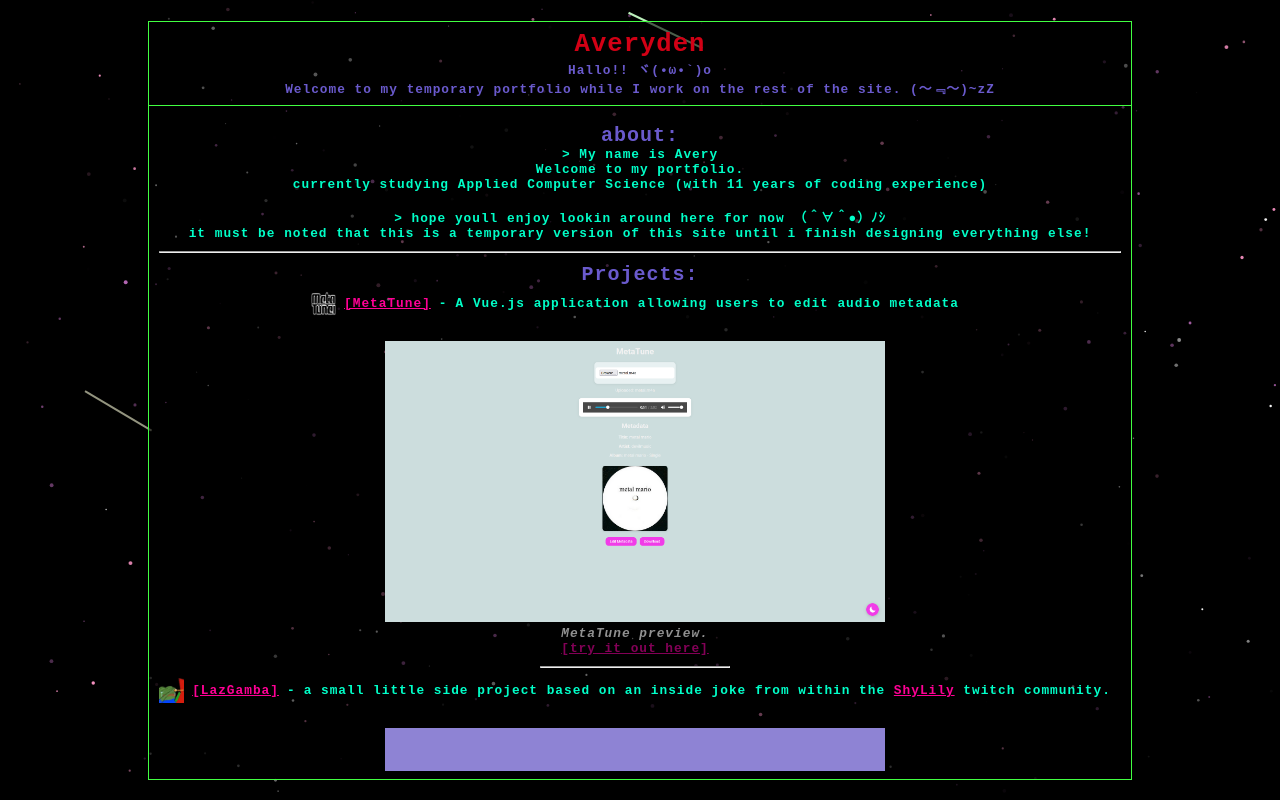
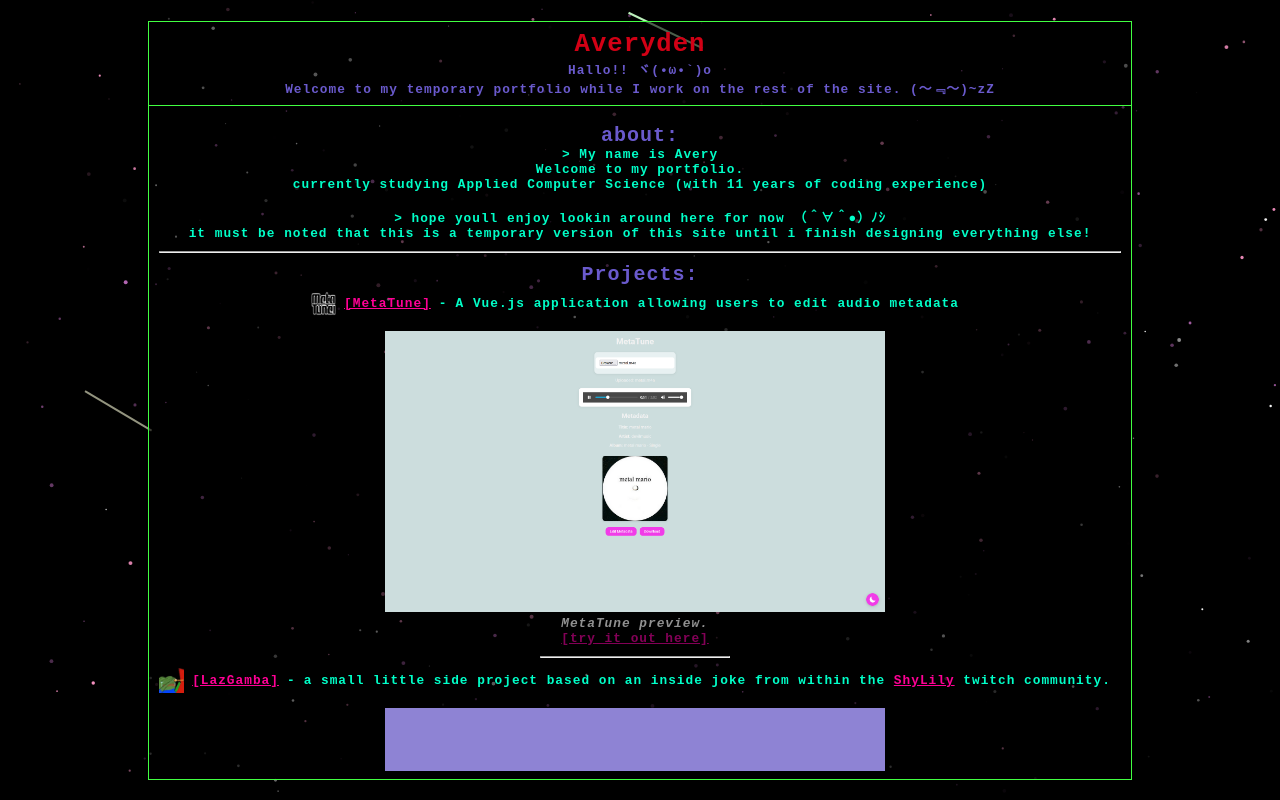
Before and after one commit to Averyden/averyden.github.io, a Vue app: page / in a window 1280 px wide. Built offline with nearby package versions, Linux system fonts and the light colour scheme.

Commit message:
Fix margins a bit

```diff
--- a/public/main.css
+++ b/public/main.css
@@ -136,7 +136,7 @@
 }
 
 .projectPreview img {
-  margin-top: 25px;
+  margin-top: 15px;
   max-width: 500px;
 }
 /* did i break it? */
```
